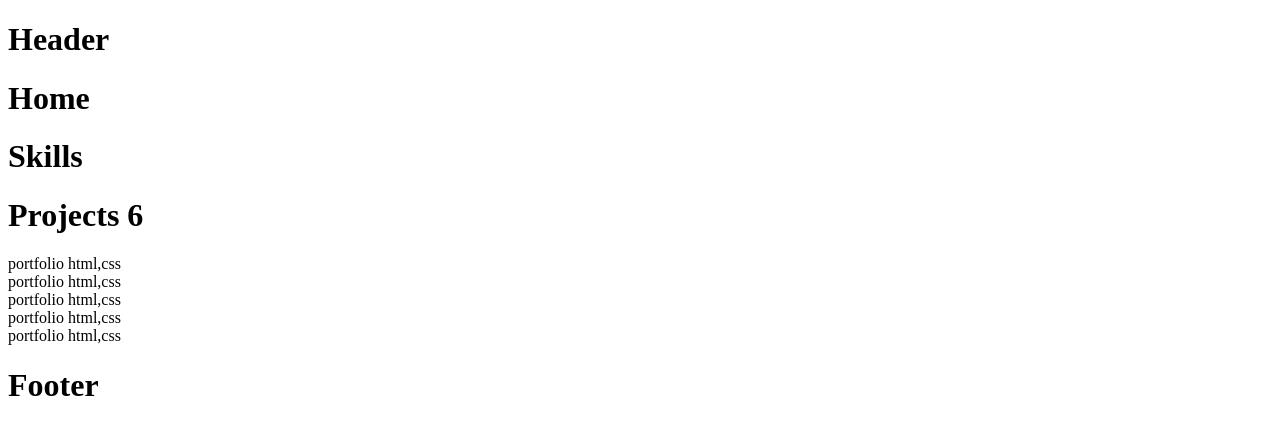
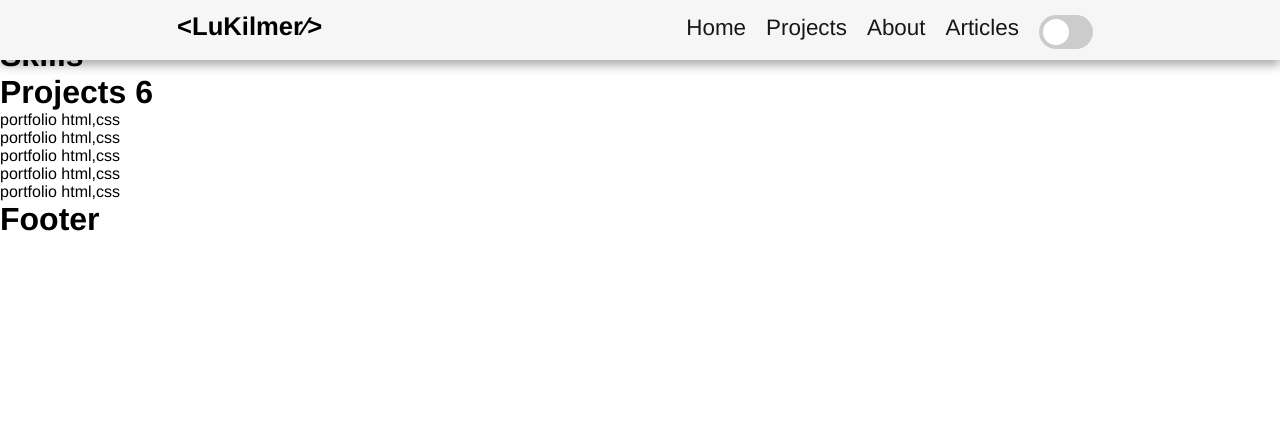
Before and after one commit to LuKilmer/portfolio, a Vue app: page / in a window 1280 px wide. Shown: the top 434 px of the page. Built offline with nearby package versions, Linux system fonts and the light colour scheme.

Commit message:
dark mode

```diff
--- a/index.html
+++ b/index.html
@@ -4,9 +4,9 @@
     <meta charset="UTF-8" />
     <link rel="icon" type="image/svg+xml" href="/vite.svg" />
     <meta name="viewport" content="width=device-width, initial-scale=1.0" />
-    <title>Vite + Vue + TS</title>
+    <title>LuKilmer</title>
   </head>
-  <body>
+  <body >
     <div id="app"></div>
     <script type="module" src="/src/main.ts"></script>
   </body>
--- a/package.json
+++ b/package.json
@@ -9,6 +9,7 @@
     "preview": "vite preview"
   },
   "dependencies": {
+    "@vueuse/core": "^10.6.1",
     "vue": "^3.3.8"
   },
   "devDependencies": {
--- a/src/App.vue
+++ b/src/App.vue
@@ -1,9 +1,9 @@
 <script setup lang="ts">
-import Header from './components/Header.vue';
 import Home from './components/Home.vue';
 import Footer from './components/Footer.vue';
 import Skill from './components/Skills.vue'
 import Projects from './components/Projects.vue';
+import Header from './components/Header.vue';
 </script>
 
 <template>
@@ -14,5 +14,6 @@ import Projects from './components/Projects.vue';
   <Footer></Footer>
 </template>
 
-<style scoped>
+<style >
+
 </style>
--- a/src/components/Header.vue
+++ b/src/components/Header.vue
@@ -1,14 +1,133 @@
+<script setup lang="ts">
+import { useDark, useToggle} from '@vueuse/core';
+
+const isDark = useDark()
+const toggleDark = useToggle(isDark);
+
+</script>
 <template>
-    <h1>Header</h1>
-  </template>
-  <script lang="ts">
-    export default {
-      name:'Header',
-      data () {
-        return {
+  <header id="header" >
 
-        }
-      }
+    <h1 id="title-name">&lt;LuKilmer&frasl;&gt;</h1>
+    <ul>
+      <li><a href="#id">Home</a></li>
+      <li><a href="#id">Projects</a></li>
+      <li><a href="#id">About</a></li>
+      <li><a href="#id">Articles</a></li>
+      <li>
+        <label class="switch">
+          <input type="checkbox" @click="toggleDark()">
+          <span class="slider"></span>
+        </label>
+      </li>
+    </ul>
 
-    }
-  </script>
+  </header>
+</template>
+
+<style scoped>
+  #title-name{
+    font-size: 1.6em;
+    margin-top:12px;
+  }
+  .dark #header{
+    background-color:red;
+  }
+ #header{
+    position: absolute;
+    z-index: 100;
+    width: 100%;
+    height: 60px;
+    display: flex;
+    flex-direction: row;
+    justify-content: space-around;
+
+    background-color: rgb(246, 246, 246);
+    border: 1px 1px 0px 0px solid black;
+    box-shadow: rgba(0, 0, 0, 0.35) 0px 5px 10px;
+  }
+  @media screen and (max-width: 600px) {
+  /* Estilos para telas menores que 600px */
+  #header {
+    height: 100px;
+    flex-direction: column;
+    justify-content: center;
+    text-align:center;
+  }
+  ul{
+    margin:auto;
+  }
+}
+
+  a{
+    font-size:1.4em;
+    text-decoration: none;
+    color:rgb(23, 23, 23);
+  }
+  a:hover{
+    color:rgb(17, 167, 197);
+    text-decoration:underline;
+  }
+
+  ul{
+    list-style-type: none;
+    overflow: hidden;
+    justify-items:center;
+
+    margin-top:15px;
+  }
+  li{
+    display: block;
+    float: left;
+    padding:0px 10px;
+    text-align:center;
+  }
+  .switch {
+    position: relative;
+    display: inline-block;
+    width: 54px;
+    height: 34px;
+  }
+
+  .switch input {
+    opacity: 0;
+    width: 0;
+    height: 0;
+  }
+
+  .slider {
+    position: absolute;
+    cursor: pointer;
+    top: 0;
+    left: 0;
+    right: 0;
+    bottom: 0;
+    background-color: #ccc;
+    transition: .4s;
+    border-radius: 34px;
+  }
+
+  .slider:before {
+    position: absolute;
+    content: "";
+    height: 26px;
+    width: 26px;
+    left: 4px;
+    bottom: 4px;
+    background-color: white;
+    transition: .4s;
+    border-radius: 50%;
+  }
+
+  input:checked + .slider {
+    background-color: #131313;
+  }
+
+  input:focus + .slider {
+    box-shadow: 0 0 1px #181818;
+  }
+
+  input:checked + .slider:before {
+    transform: translateX(20px);
+  }
+</style>
--- a/src/style.css
+++ b/src/style.css
@@ -0,0 +1,8 @@
+*{
+    padding:0;
+    margin:0;
+    font-family: 'Franklin Gothic Medium', 'Arial Narrow', Arial, sans-serif;
+}
+.dark{
+    background-color:black;
+  }
```
Also changed, not shown: 1 other file (tests, documents, lock files or other folders).
